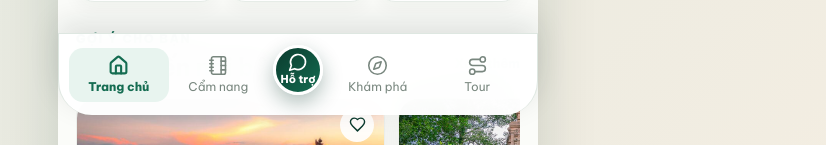
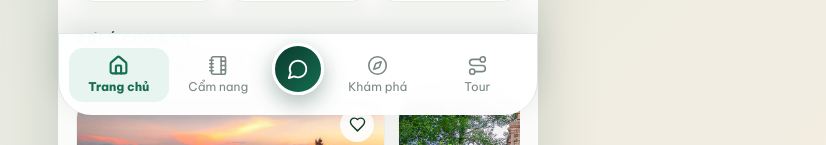
Before and after one commit to minhminhpicture/tayninhtravelapp, a Next.js app: page / in a window 1280 px wide. Shown: the part 671-816 px from the top of the page, without its empty margins (342-1168 px from the left). Built offline with nearby package versions, Linux system fonts and the light colour scheme.

Commit message:
style: optimize center bottom nav button to icon-only design

```diff
--- a/app/globals.css
+++ b/app/globals.css
@@ -332,9 +332,8 @@ button { cursor: pointer; }
 .bottom-nav > button { min-height: 50px; border: 0; border-radius: 14px; background: none; color: #79877f; display: grid; justify-items: center; align-content: center; gap: 4px; font-size: clamp(9px, 2.7vw, 11px); line-height: 1.2; padding: 5px 1px; transition: color .18s ease, background .18s ease, transform .15s ease; }
 .bottom-nav > button:active { transform: scale(.92); }
 .bottom-nav > button.active { color: var(--green); background: var(--mint); font-weight: 800; }
-.bottom-nav .nav-main { width: 50px; height: 50px; min-height: 50px; border-radius: 50%; place-self: center; margin-bottom: 10px; display: flex; flex-direction: column; align-items: center; justify-content: center; gap: 1px; color: #fff; background: linear-gradient(135deg, var(--pine) 0%, var(--green) 100%); border: 3px solid #fff; box-shadow: 0 8px 20px rgba(11, 59, 46, 0.32); transition: transform .2s ease, box-shadow .2s ease; }
+.bottom-nav .nav-main { width: 52px; height: 52px; min-height: 52px; border-radius: 50%; place-self: center; margin-bottom: 12px; display: grid; place-items: center; color: #fff; background: linear-gradient(135deg, var(--pine) 0%, var(--green) 100%); border: 3px solid #fff; box-shadow: 0 8px 22px rgba(11, 59, 46, 0.35); transition: transform .2s ease, box-shadow .2s ease; }
 .bottom-nav .nav-main:active { transform: scale(.92); box-shadow: 0 4px 12px rgba(11, 59, 46, 0.2); }
-.bottom-nav .nav-main span { font-size: 9px; font-weight: 800; }
 .modal-backdrop { position: fixed; inset: 0 auto 0 50%; transform: translateX(-50%); width: min(100%, 480px); z-index: 60; background: rgba(4,25,18,.54); display: flex; align-items: flex-end; backdrop-filter: blur(4px); }
 .search-modal, .install-modal { width: 100%; max-height: 83%; overflow: auto; background: #fbfcf9; border-radius: 28px 28px 0 0; padding: 10px 18px calc(22px + env(safe-area-inset-bottom)); animation: slideUp .28s ease-out; }
 .modal-handle { width: 38px; height: 4px; border-radius: 99px; background: #d1d9d4; margin: 0 auto 14px; }
@@ -528,7 +527,6 @@ button:focus-visible, a:focus-visible, input:focus-visible, textarea:focus-visib
 .assistant-zalo { min-height: 46px; font-size: 13px; }
 .bottom-nav { height: calc(82px + env(safe-area-inset-bottom)); }
 .bottom-nav > button { min-height: 54px; font-size: clamp(11px, 3vw, 12px); }
-.bottom-nav .nav-main span { font-size: 11px; }
 .screen-content { padding-bottom: calc(120px + env(safe-area-inset-bottom)); }
 .travel-assistant { bottom: calc(94px + env(safe-area-inset-bottom)); }
 
--- a/app/page.tsx
+++ b/app/page.tsx
@@ -946,7 +946,7 @@ export default function HomePage() {
         <nav className="bottom-nav" aria-label="Điều hướng chính">
           <NavButton active={tab === "home"} icon={Home} label="Trang chủ" onClick={() => setTab("home")} />
           <NavButton active={tab === "guide"} icon={NotebookTabs} label="Cẩm nang" onClick={() => setTab("guide")} />
-          <button className="nav-main" onClick={openZalo} aria-label="Liên hệ Zalo hỗ trợ du lịch 0584 556 556"><MessageCircle size={20} /><span>Hỗ trợ</span></button>
+          <button className="nav-main" onClick={openZalo} aria-label="Liên hệ Zalo hỗ trợ du lịch 0584 556 556"><MessageCircle size={22} /></button>
           <NavButton active={tab === "explore"} icon={Compass} label="Khám phá" onClick={() => setTab("explore")} />
           <NavButton active={tab === "tour"} icon={Route} label="Tour" onClick={() => setTab("tour")} />
         </nav>
```
